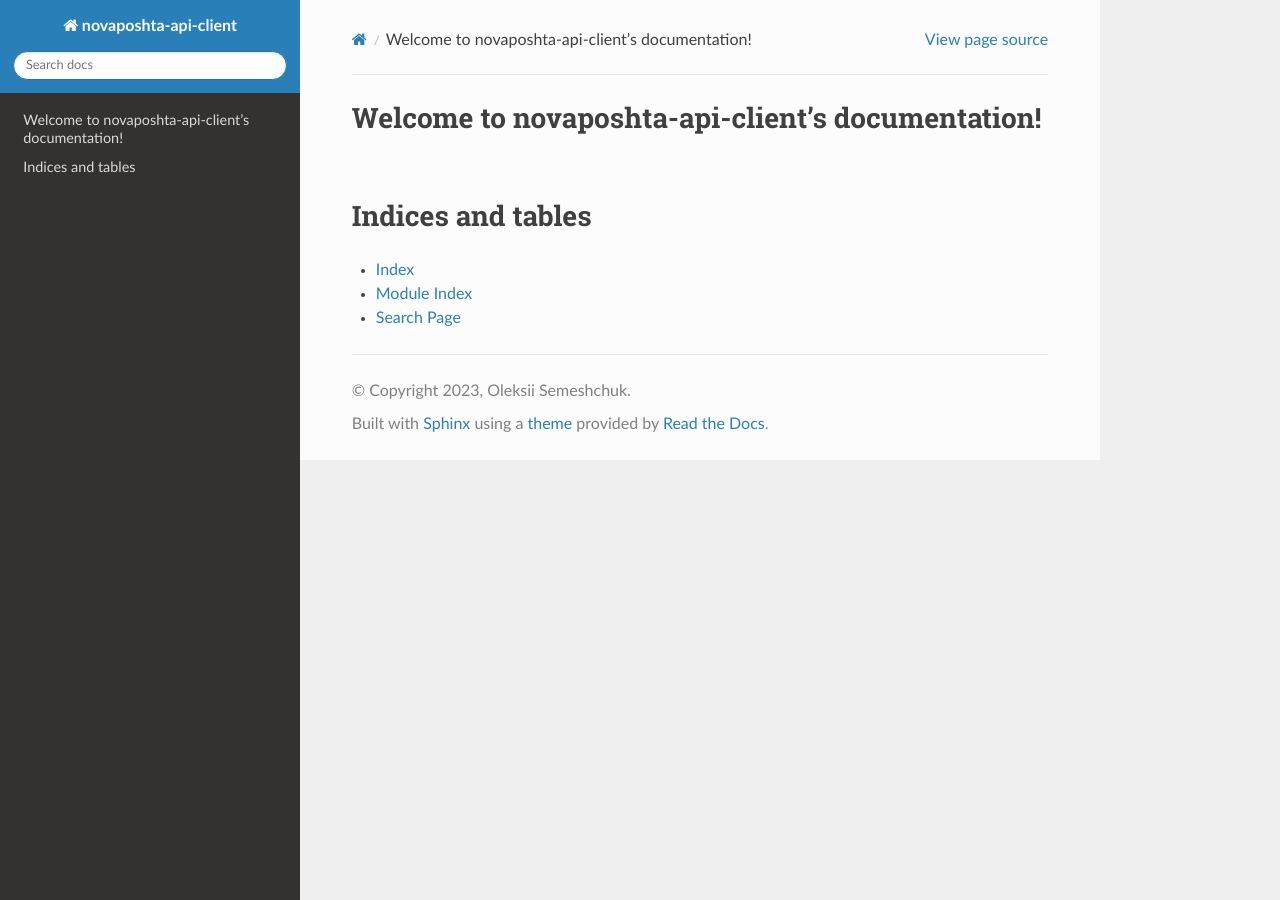
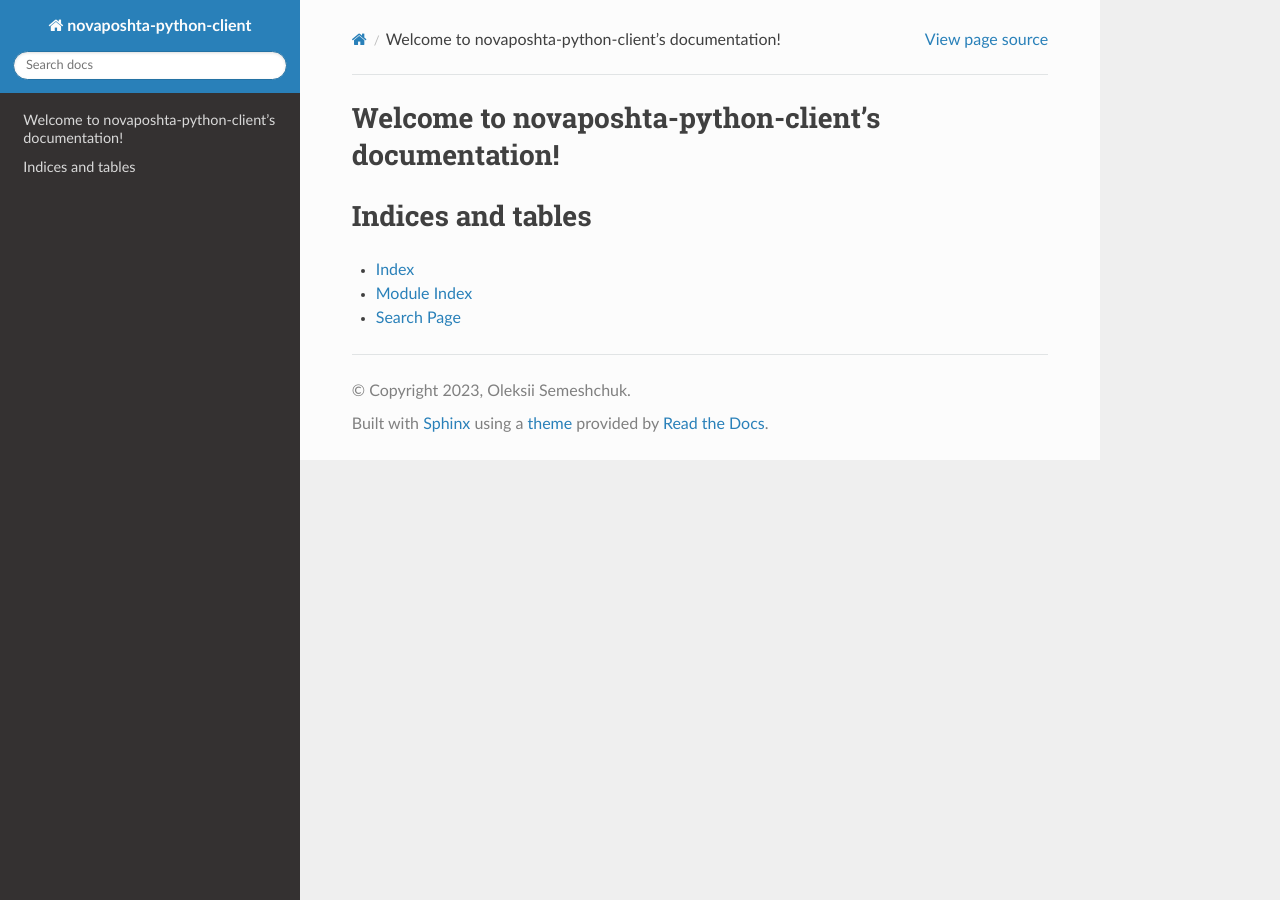
Before and after one commit to semolex/novaposhta-python-client, a Sphinx documentation site: the page built from docs/source/index.rst, in a window 1280 px wide. Built offline with Sphinx 7.4.7 and the Read the Docs theme 2.0.0, drawn with Linux system fonts in a browser that asks for light colours.

Commit message:
Docs work

```diff
--- a/docs/source/conf.py
+++ b/docs/source/conf.py
@@ -8,7 +8,7 @@
 import os
 import sys
 sys.path.insert(0, os.path.abspath('../..'))
-project = 'novaposhta-api-client'
+project = 'novaposhta-python-client'
 
 copyright = '2023, Oleksii Semeshchuk'
 author = 'Oleksii Semeshchuk'
--- a/docs/source/index.rst
+++ b/docs/source/index.rst
@@ -1,9 +1,9 @@
-.. novaposhta-api-client documentation master file, created by
+.. novaposhta-python-client documentation master file, created by
    sphinx-quickstart on Mon Oct  9 17:10:37 2023.
    You can adapt this file completely to your liking, but it should at least
    contain the root `toctree` directive.
 
-Welcome to novaposhta-api-client's documentation!
+Welcome to novaposhta-python-client's documentation!
 =================================================
 
 .. toctree::
```
Also changed, not shown: README.md (+3 -2 lines), docs/source/setup.rst (deleted, +0 -7 lines), docs/source/test.rst (deleted, +0 -7 lines), pyproject.toml (+11 -1 lines), 1 other file.
